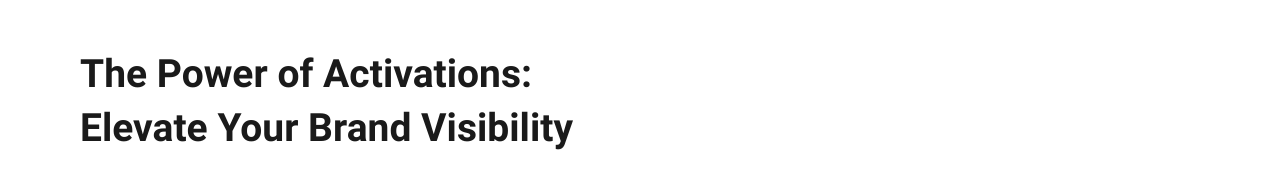
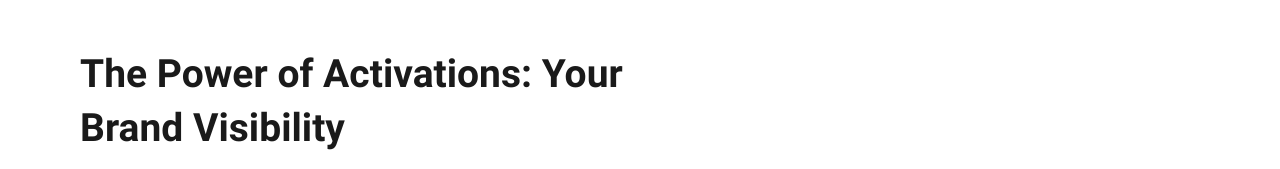
Before and after one commit to mmehelay/SnapNSweet-blog, an Eleventy site: page src/content/blog/the-power-of-activations-elevate-your-brand-visibility.md in a window 1280 px wide. Shown: the part 777-946 px from the top of the page. Built offline with nearby package versions, Linux system fonts and the light colour scheme; Eleventy itself is replaced by a stand-in of ours; files that its build step writes are made by us from their sources.

Commit message:
Update Blog “the-power-of-activations-elevate-your-brand-visibility”

```diff
--- a/src/content/blog/the-power-of-activations-elevate-your-brand-visibility.md
+++ b/src/content/blog/the-power-of-activations-elevate-your-brand-visibility.md
@@ -1,5 +1,5 @@
 ---
-title: "The Power of Activations: Elevate Your Brand Visibility"
+title: "The Power of Activations: Your Brand Visibility"
 description: In the dynamic landscape of marketing, creating a lasting
   impression is key to capturing the attention of your target audience.
   Activations have emerged as a powerful strategy, providing brands with the
```
